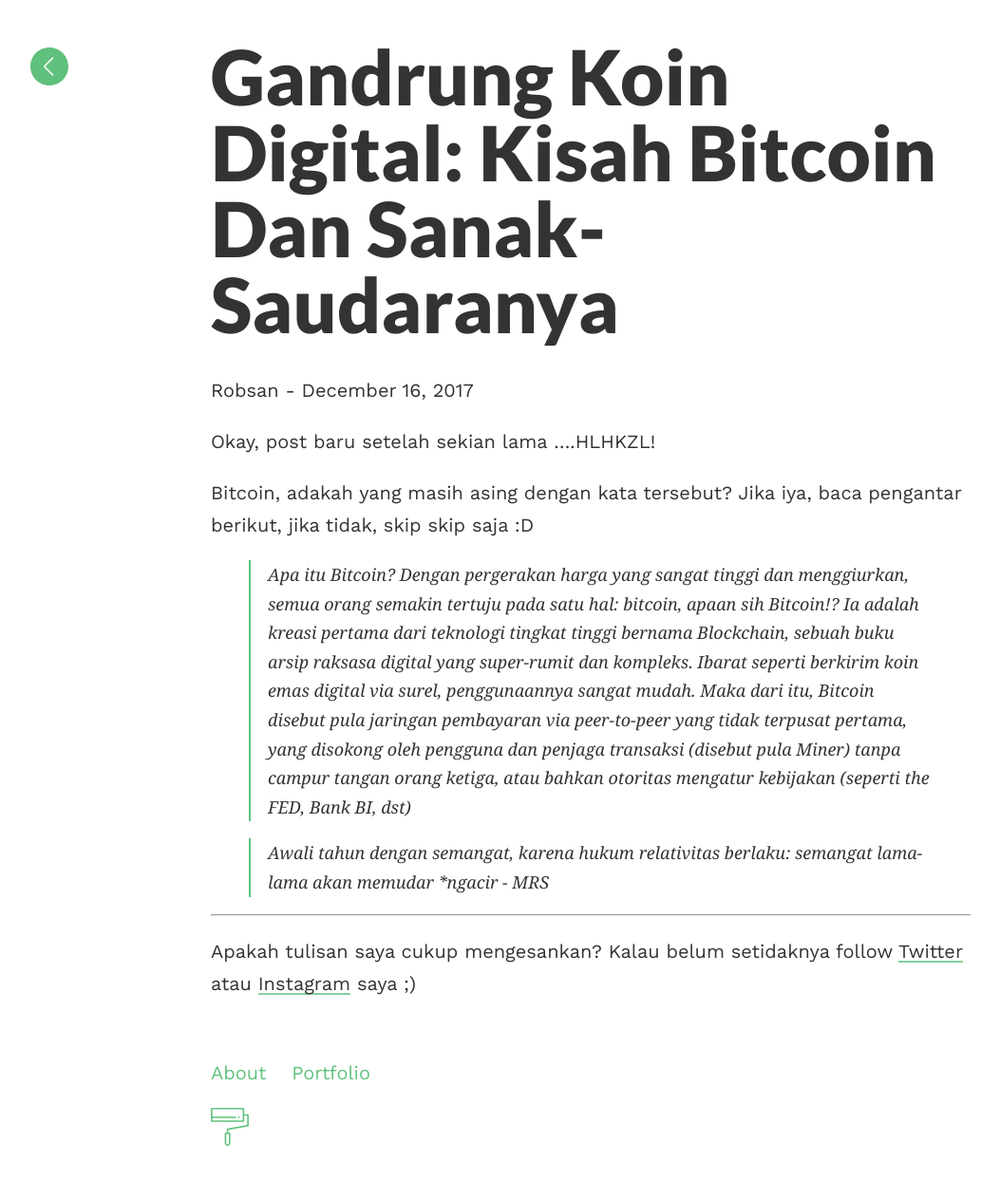
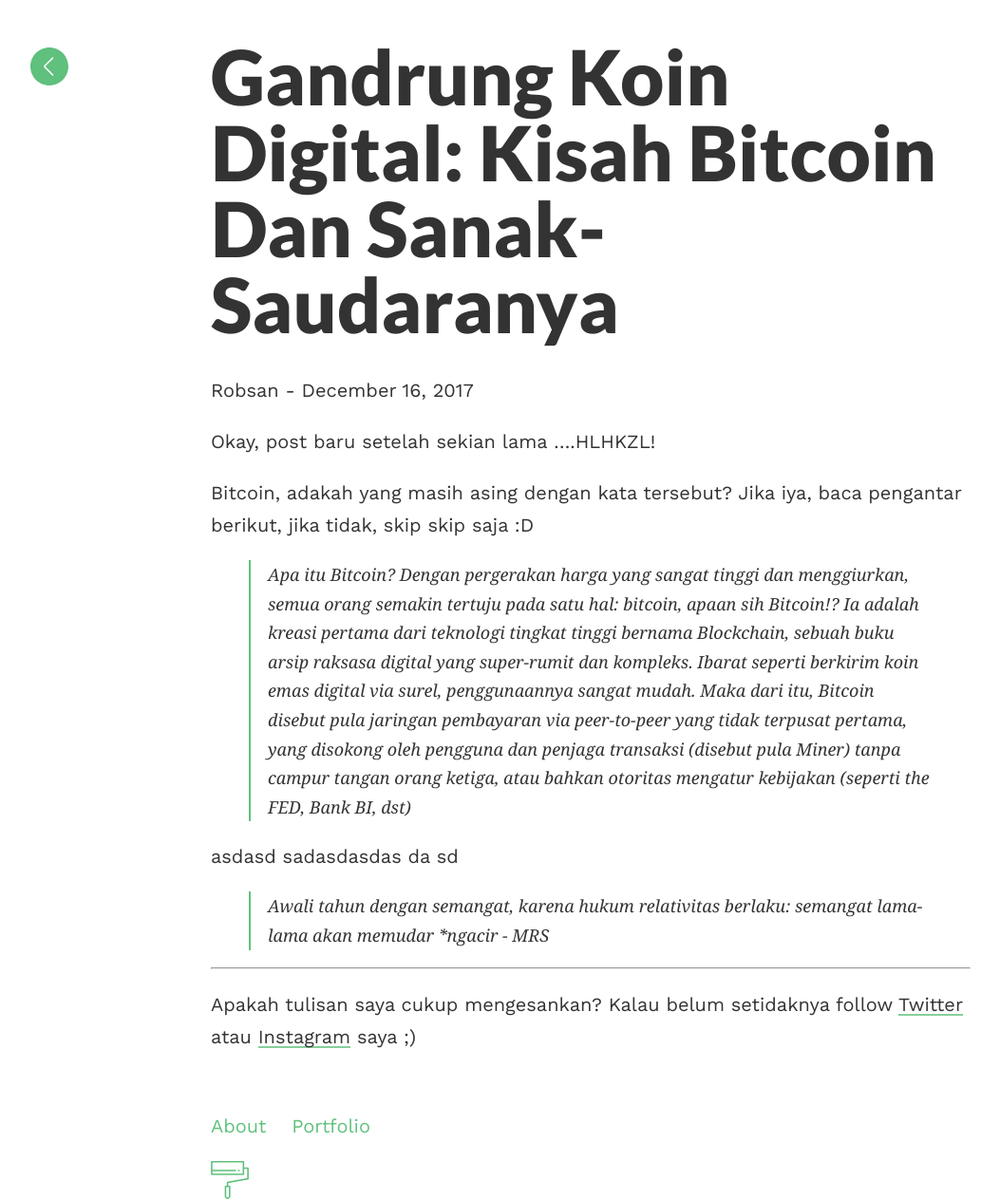
Before and after one commit to jankerzone/jankerzone.github.io, a Jekyll site: the page built from _posts/2017-12-16-gandrung-koin-digital.md, in a window 1280 px wide. Shown: the whole page at 95% size, without its empty margins (18-1071 px from the left). Built offline with Jekyll 4.4.1, drawn with Linux system fonts in a browser that asks for light colours; comment, search, counter and statistics services are not loaded; before the commit the page ends 1207 px from its top, so only the background shows below that.

Commit message:
edit post

```diff
--- a/_posts/2017-12-16-gandrung-koin-digital.md
+++ b/_posts/2017-12-16-gandrung-koin-digital.md
@@ -13,6 +13,9 @@
 Dengan pergerakan harga yang sangat tinggi dan menggiurkan, semua orang semakin tertuju pada satu hal: bitcoin, apaan sih Bitcoin!? Ia adalah kreasi pertama dari teknologi tingkat tinggi bernama Blockchain, sebuah buku arsip raksasa digital yang super-rumit dan kompleks.
 Ibarat seperti berkirim koin emas digital via surel, penggunaannya sangat mudah. Maka dari itu, Bitcoin disebut pula jaringan pembayaran via peer-to-peer yang tidak terpusat pertama, yang disokong oleh pengguna dan penjaga transaksi (disebut pula Miner) tanpa campur tangan orang ketiga, atau bahkan otoritas mengatur kebijakan (seperti the FED, Bank BI, dst)
 
-
+asdasd
+sadasdasdas
+da
+sd
 
 > Awali tahun dengan semangat, karena hukum relativitas berlaku: semangat lama-lama akan memudar *ngacir - MRS
```
